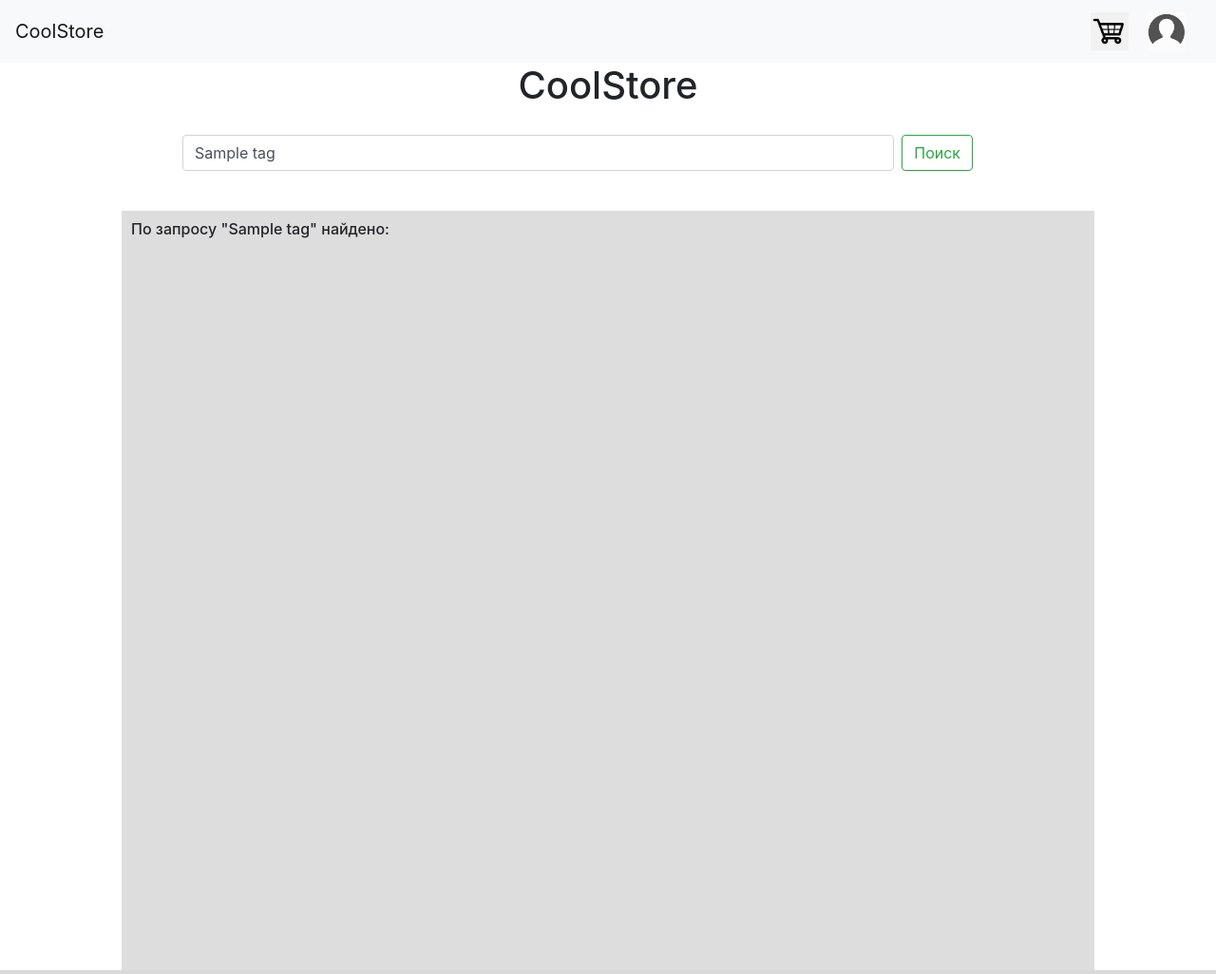
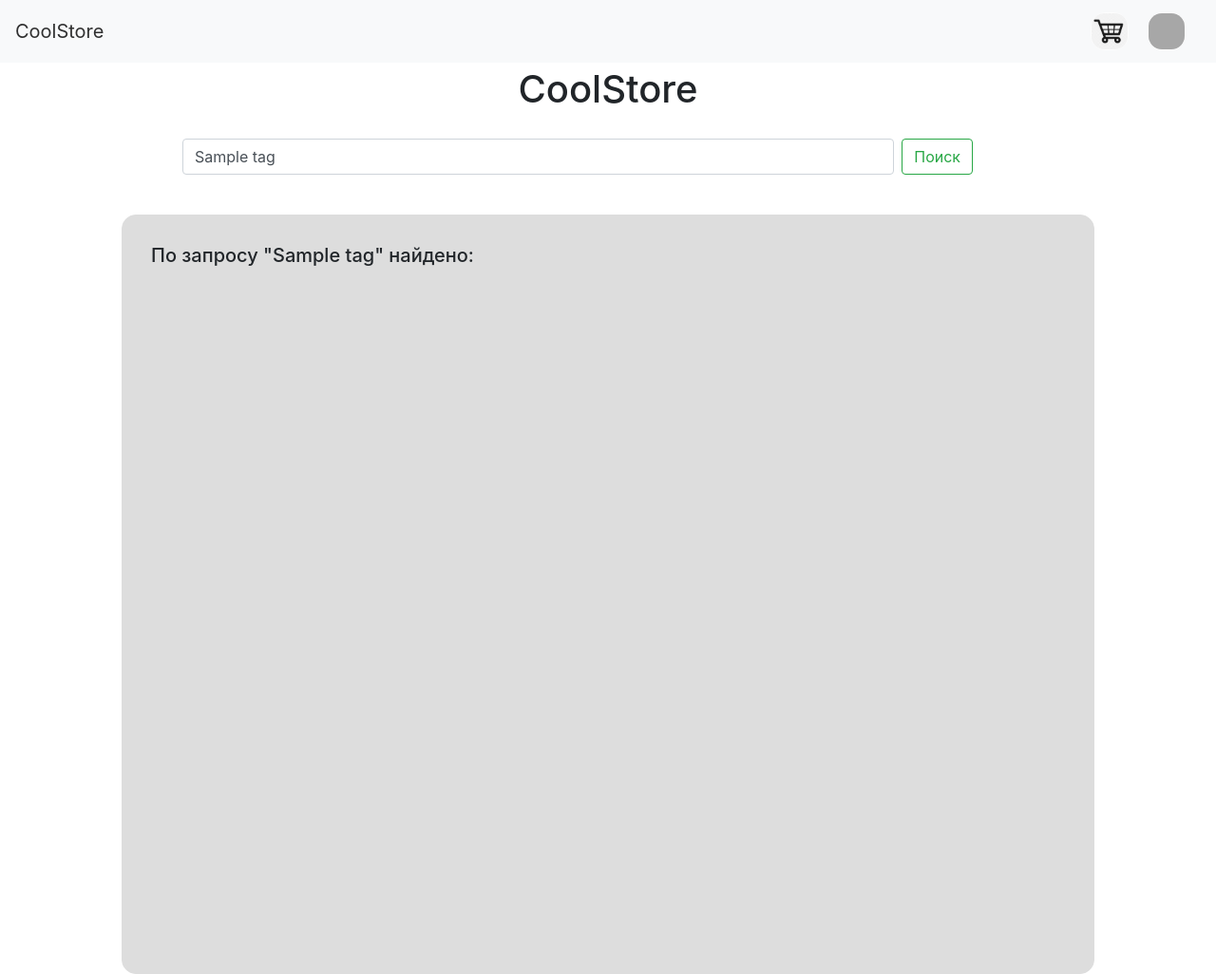
Before and after one commit to 123name123/web_project, a Flask app: template templates/index.html in a window 1280 px wide. Shown: the whole page at 95% size. Run offline with Flask 2, Linux system fonts and the light colour scheme; a user stored in the database is signed in; tables that the repository leaves empty hold one stand-in row (values such as "Sample post"); the template is opened without the code that fills it: most values are stand-ins (such as "Sample title", 1, 10 or a date in 2020); some libraries are stand-ins or nearby versions; grey boxes are pictures that could not be loaded.

Commit message:
project_1.1

```diff
--- a/main.py
+++ b/main.py
@@ -1,4 +1,4 @@
-from flask import Flask, render_template, redirect, request, jsonify, make_response, session
+from flask import Flask, render_template, redirect, request, jsonify, make_response, session, flash
 from data import db_session
 from data import users
 import os
@@ -11,12 +11,35 @@ from flask_ngrok import run_with_ngrok
 import datetime
 
 app = Flask(__name__)
+app.debug = True
 run_with_ngrok(app)
+
+UPLOAD_FOLDER = f'{os.getcwd()}\\static\\img\\profile_img'
+
 app.config['SECRET_KEY'] = '12345aA'
 app.config['PERMANENT_SESSION_LIFETIME'] = datetime.timedelta(days=1)
+app.config['UPLOAD_FOLDER'] = UPLOAD_FOLDER
 
 login_manager = LoginManager()
 login_manager.init_app(app)
+
+
+def allowed_file(filename):
+    return '.' in filename and \
+           filename.rsplit('.', 1)[1].lower() == 'jpg'
+
+
+def get_profile_img():
+    os.chdir('static\\img\\profile_img')
+    if os.access(f'{current_user.id}.jpg', os.F_OK):
+        filename = str(current_user.id)
+    else:
+        if current_user.gender[0] == 'М':
+            filename = 'profilem'
+        else:
+            filename = 'profilef'
+    os.chdir('..\\..\\..')
+    return filename
 
 
 @app.errorhandler(404)
@@ -40,14 +63,20 @@ class LoginForm(FlaskForm):
 
 @app.route('/', methods=['GET', 'POST'])
 def index():
+    if current_user.is_authenticated:
+        filename = get_profile_img()
+    else:
+        filename = 'profilem'
     if request.method == 'POST':
         session['tag'] = request.form['search']
         return redirect('/')
-    return render_template('index.html', title="CoolStore", tag=session.get('tag', ''))
+    return render_template('index.html', title="CoolStore", tag=session.get('tag', ''),
+                           filename=filename)
 
 
 @app.route('/login', methods=['GET', 'POST'])
 def login():
+    session['tag'] = ''
     form = LoginForm()
     if form.validate_on_submit():
         db_session.global_init('db/blogs.sqlite')
@@ -59,12 +88,13 @@ def login():
         return render_template('login_form.html',
                                message="Неправильный логин или пароль",
                                form=form)
-    return render_template('login_form.html', title='Авторизация', form=form)
+    return render_template('login_form.html', title='Авторизация', form=form, filename="profilem")
 
 
 @app.route('/logout')
 @login_required
 def logout():
+    session['tag'] = ''
     logout_user()
     return redirect("/")
 
@@ -111,35 +141,36 @@ def reqister():
         session_in_db.add(user)
         session_in_db.commit()
         return redirect('/login')
-    return render_template('reg.html', title='Регистрация', form=form)
+    return render_template('reg.html', title='Регистрация', form=form, filename="profilem")
 
 
-@app.route('/profile')
+@app.route('/profile', methods=['GET', 'POST'])
 @login_required
 def profile():
-    db_session.global_init('db/blogs.sqlite')
-    session_in_db = db_session.create_session()
-    user = session_in_db.query(users.User).get(current_user.id)
-    os.chdir('static\\img\\profile_img')
-    if os.access(f'{user.id}.jpg', os.F_OK):
-        filename = f'{user.id}.jpg'
-    else:
-        if user.gender[0] == 'М':
-            filename = 'profilem'
-        else:
-            filename = 'profilef'
-    os.chdir('..\\..\\..')
-    params = {
-        'title': 'Профиль',
-        'filename': filename,
-        'id': user.id,
-        'name': user.name,
-        'sname': user.surname,
-        'mname': user.midname,
-        'gender': user.gender,
-        'age': user.age
-    }
-    return render_template('profile.html', **params)
+    if request.method == 'GET':
+        filename = get_profile_img()
+        params = {
+            'title': 'Профиль',
+            'filename': filename,
+            'id': current_user.id,
+            'name': current_user.name,
+            'sname': current_user.surname,
+            'mname': current_user.midname,
+            'gender': current_user.gender,
+            'age': current_user.age
+        }
+        return render_template('profile.html', **params)
+    elif request.method == 'POST':
+        if 'file' not in request.files:
+            flash('No file part')
+            return redirect(request.url)
+        file = request.files['file']
+        if file.filename == '':
+            flash('No selected file')
+            return redirect(request.url)
+        if file and allowed_file(file.filename):
+            file.save(os.path.join(app.config['UPLOAD_FOLDER'], f'{current_user.id}.jpg'))
+            return redirect('/profile')
 
 
 def main():
--- a/static/css/style.css
+++ b/static/css/style.css
@@ -3,6 +3,8 @@
     height: 40px;
     margin: 0px;
     padding: 0px;
+    border: 1px solid #fdfdfd;
+    border-radius: 15px;
 }
 
 .basket{
@@ -10,6 +12,8 @@
     height: 40px;
     margin: 0px;
     padding: 0px;
+    border: 1px solid #fdfdfd;
+    border-radius: 15px;
 }
 
 .not_found{
@@ -48,11 +52,27 @@
 }
 
 .main{
+    border: 1px solid #dddddd;
+    border-radius: 15px;
     background: #dddddd;
     position: absolute;
     margin-top: 100px;
     margin-left: 10%;
+    margin-bottom: 1%;
     width: 80%;
     height: 100%;
-    padding: 10px;
+    padding: 30px;
 }
+
+.header {
+    opacity: 90%;
+    width: 100%;
+    z-index: 1000;
+
+    position: fixed;
+    top: 0;
+    left: 0;
+    right: 0;
+
+    transform: translate3d(0, 0, 0);
+}
--- a/templates/base.html
+++ b/templates/base.html
@@ -11,14 +11,14 @@
     <title> {{ title }} </title>
 </head>
 <body>
-<header>
+<header class="header">
     <nav class="navbar navbar-light bg-light">
         <a class="navbar-brand" href="/">CoolStore</a>
         {% if current_user.is_authenticated %}
         <div>
             <a class="navbar-brand" href="/basket"><img src="../../static/img/basket.png"
                                                         class="basket"></a>
-            <a class="navbar-brand" href="/profile"><img src="../../static/img/profile.jpg"
+            <a class="navbar-brand" href="/profile"><img src="../../static/img/profile_img/{{ filename }}.jpg"
                                                          class="icon_prof"></a>
         </div>
         {% else %}
--- a/templates/index.html
+++ b/templates/index.html
@@ -1,7 +1,7 @@
 {% extends "base.html" %}
 
 {%block content %}
-<h1 align="center">CoolStore</h1>
+<h1 align="center" style="margin-top: 70px;">CoolStore</h1>
 <form class="search" method="post">
     <input class="form-control mr-sm-2" type="text" placeholder="Что вы хотите найти?" aria-label="Search"
            name="search" value="{{ tag }}">
@@ -9,9 +9,9 @@
 </form>
 <div class="main">
     {% if tag != '' %}
-    <h6>По запросу "{{ tag }}" найдено:</h6>
+    <h5>По запросу "{{ tag }}" найдено:</h5>
     {% else %}
-    <h6>Возможно вам интересно:</h6>
+    <h5>Возможно вам интересно:</h5>
     {% endif %}
 </div>
 {% endblock %}
```
Also changed, not shown: templates/profile.html (+22 -8 lines), static/img/profile_img/1.jpg (added), static/img/profile_img/2.jpg (added).
